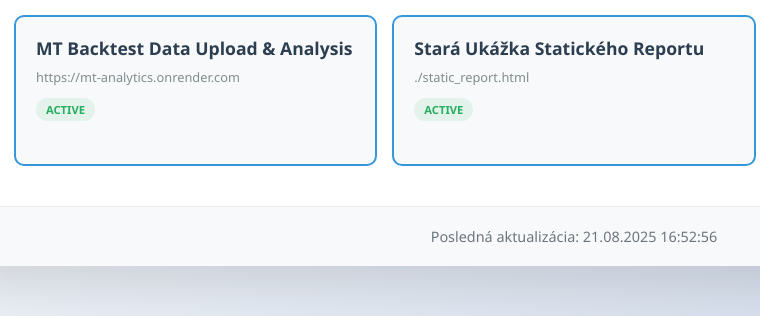
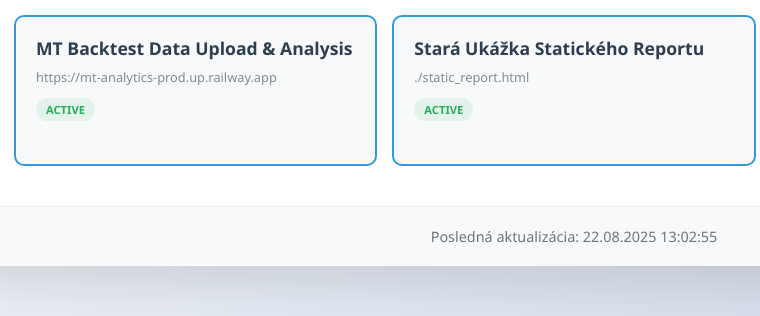
Before and after one commit to Klaaton/public, a plain HTML site: page index.html in a window 1280 px wide. Shown: the part 152-468 px from the top of the page, 66-826 px from the left. Drawn offline with Linux system fonts and the light colour scheme.

Commit message:
Update MT Backtest Data Upload URL and footer timestamp

```diff
--- a/index.html
+++ b/index.html
@@ -163,9 +163,9 @@
         <div class="content">
             <div class="apps-grid">
 
-            <div class="app-link active" onclick="openApp('https://mt-analytics.onrender.com', 'MT Backtest Data Upload & Analysis')">
+            <div class="app-link active" onclick="openApp('https://mt-analytics-prod.up.railway.app', 'MT Backtest Data Upload & Analysis')">
                 <div class="app-name">MT Backtest Data Upload & Analysis</div>
-                <div class="app-url">https://mt-analytics.onrender.com</div>
+                <div class="app-url">https://mt-analytics-prod.up.railway.app</div>
                 <div class="app-status active">ACTIVE</div>
             </div>
 
@@ -185,7 +185,7 @@
         </div>
 
         <div class="footer">
-            Posledná aktualizácia: 21.08.2025 16:52:56
+            Posledná aktualizácia: 22.08.2025 13:02:55
         </div>
     </div>
 
```
Also changed, not shown: 1 other file.
